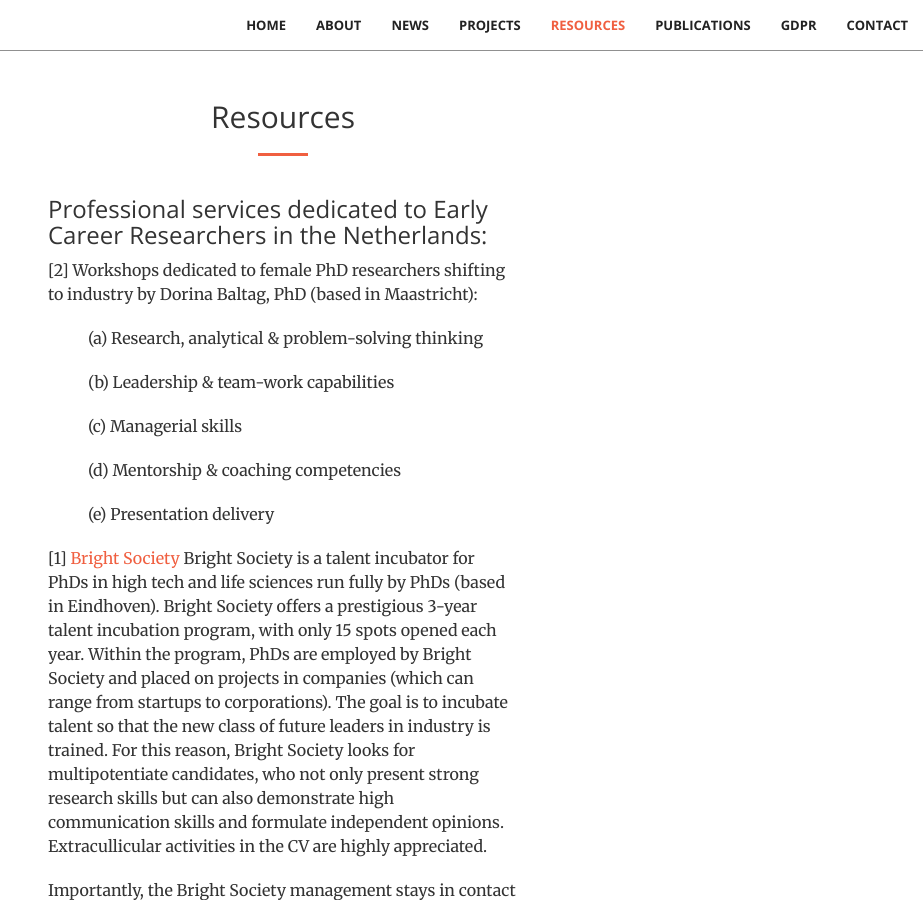
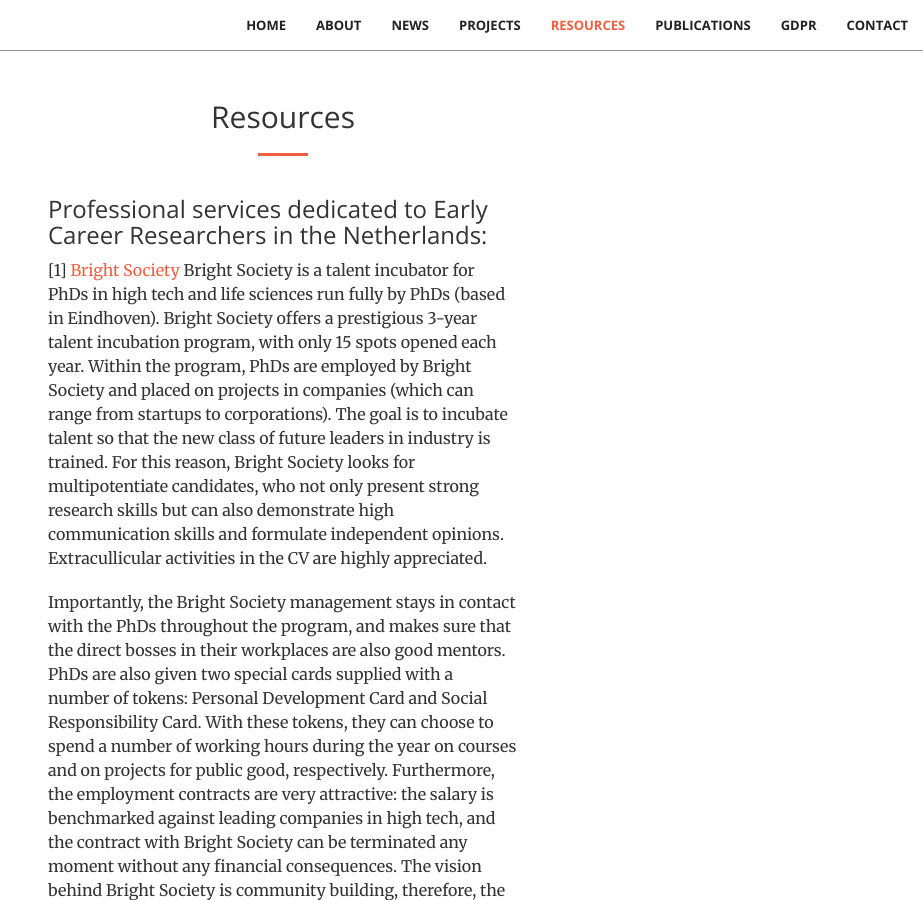
Before and after one commit to stichting-solaris/stichting-solaris.github.io, a Jekyll site: the page built from index.html, in a window 1280 px wide and 900 px high, scrolled down 7646 px. Shown: the whole window, without its empty margins (357-1280 px from the left). Built offline with Jekyll 4.4.1, drawn with Linux system fonts in a browser that asks for light colours; some of the changed text lies outside the part shown.

Commit message:
Update resources.html

```diff
--- a/_includes/resources.html
+++ b/_includes/resources.html
@@ -7,16 +7,6 @@
                 <div class="col-lg-8 col-lg-offset-2 text-left">
                 <p class="text-faded">
                 <h3 class="section-heading">Professional services dedicated to Early Career Researchers in the Netherlands:</h3>
-
-
-                <p>[2] Workshops dedicated to female PhD researchers shifting to industry by Dorina Baltag, PhD
-                    (based in Maastricht):</p>
-                <p class="tab">(a) Research, analytical & problem-solving thinking</p>
-                <p class="tab">(b) Leadership & team-work capabilities</p>
-                <p class="tab">(c) Managerial skills</p>
-                <p class="tab">(d) Mentorship & coaching competencies</p>
-                <p class="tab">(e) Presentation delivery</p>
-                <p></p>
 
                 <p>[1] <a href="https://bright-society.com/">Bright Society</a> Bright Society is a talent incubator for PhDs in high tech
                     and life sciences run fully by PhDs (based in Eindhoven). Bright Society offers a prestigious 3-year talent incubation
@@ -38,6 +28,15 @@
                 <p>Overally, Bright Society is a young company (created in 2014) but it has already built a reputation and it is a highly recommended to PhDs
                     thinking of a career switch.</p>
                     <p></p>
+
+                <p>[2] Workshops dedicated to female PhD researchers shifting to industry by Dorina Baltag, PhD
+                    (based in Maastricht):</p>
+                <p class="tab">(a) Research, analytical & problem-solving thinking</p>
+                <p class="tab">(b) Leadership & team-work capabilities</p>
+                <p class="tab">(c) Managerial skills</p>
+                <p class="tab">(d) Mentorship & coaching competencies</p>
+                <p class="tab">(e) Presentation delivery</p>
+                <p></p>
 
                 <p>[3] Workshops by Veronika Cheplygina, PhD (PixelDot solutions, based in Rotterdam / Eindhoven):</p>
                     <p>Veronika is an Assistant Professor of pattern recognition at a university in the Netherlands.
```
